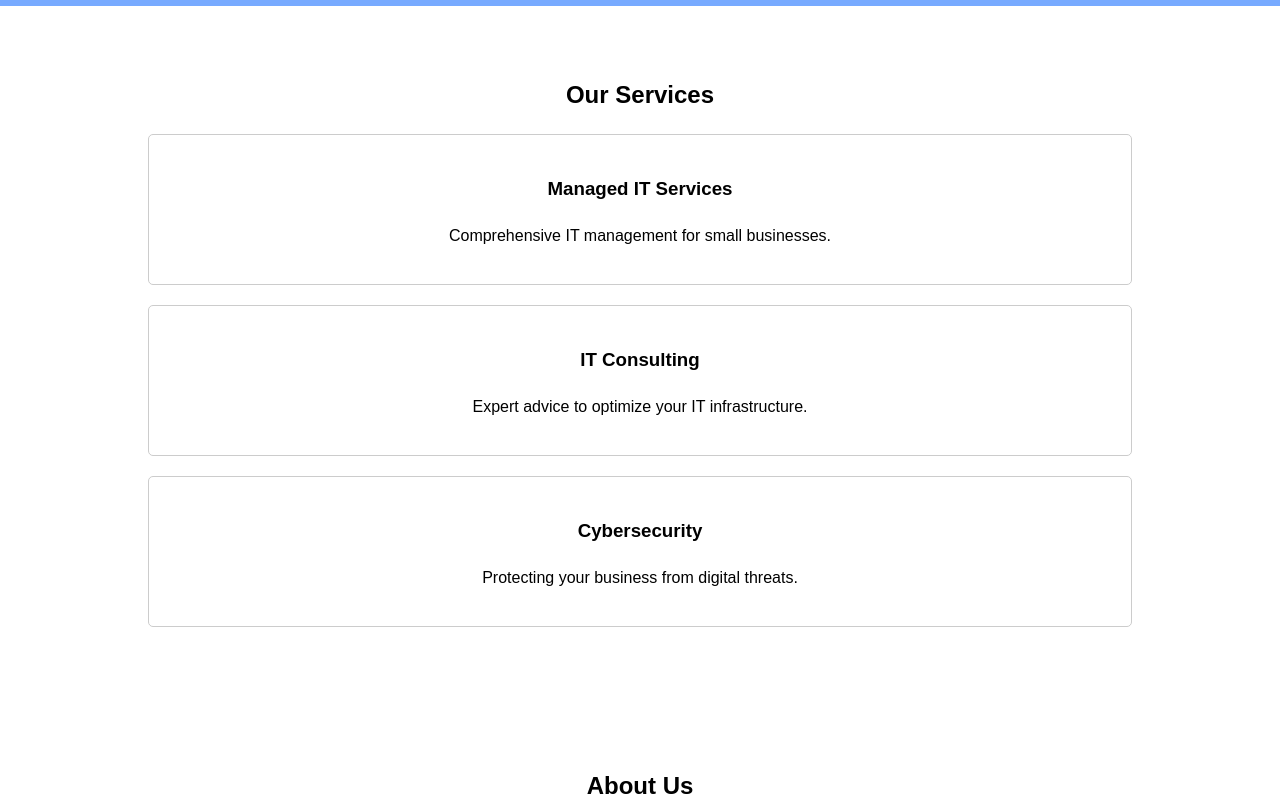
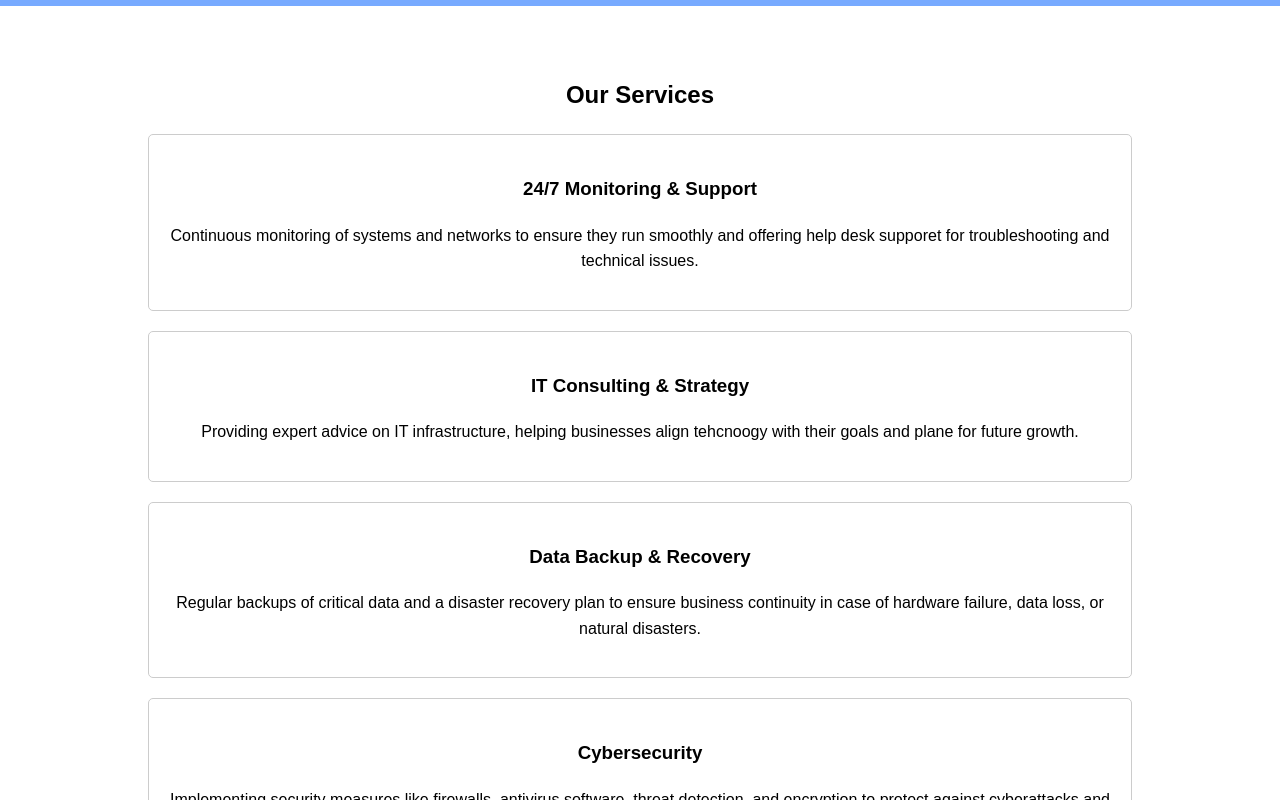
Before and after one commit to Stefan-Constantino/Tekkit, a React (Vite) app: page / in a window 1280 px wide. Shown: the part 740-1540 px from the top of the page. Built offline with nearby package versions, Linux system fonts and the light colour scheme.

Commit message:
made section to row and added extra wording

```diff
--- a/src/services.jsx
+++ b/src/services.jsx
@@ -2,20 +2,27 @@ import React from "react";
 
 function Services() {
     return (
+
         <section id="services">
             <div className="container">
                 <h2>Our Services</h2>
+                    <div className="row">
                         <div className="service">
-                    <h3>Managed IT Services</h3>
-                    <p>Comprehensive IT management for small businesses.</p>
+                            <h3>24/7 Monitoring & Support</h3>
+                            <p>Continuous monitoring of systems and networks to ensure they run smoothly and offering help desk supporet for troubleshooting and technical issues.</p>
                         </div>
                         <div className="service">
-                    <h3>IT Consulting</h3>
-                    <p>Expert advice to optimize your IT infrastructure.</p>
+                            <h3>IT Consulting & Strategy</h3>
+                            <p>Providing expert advice on IT infrastructure, helping businesses align tehcnoogy with their goals and plane for future growth.</p>
+                        </div>
+                        <div className="service">
+                            <h3>Data Backup & Recovery</h3>
+                            <p>Regular backups of critical data and a disaster recovery plan to ensure business continuity in case of hardware failure, data loss, or natural disasters.</p>
                         </div>
                         <div className="service">
                             <h3>Cybersecurity</h3>
-                    <p>Protecting your business from digital threats.</p>
+                            <p>Implementing security measures like firewalls, antivirus software, threat detection, and encryption to protect against cyberattacks and data breaches.</p>
+                        </div>
                     </div>
             </div>
         </section>
```
Lines whose indentation alone changed are shown as unchanged.
